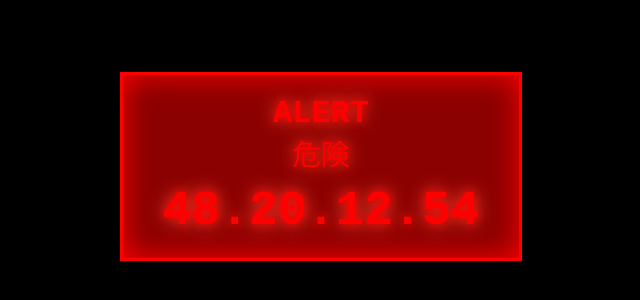
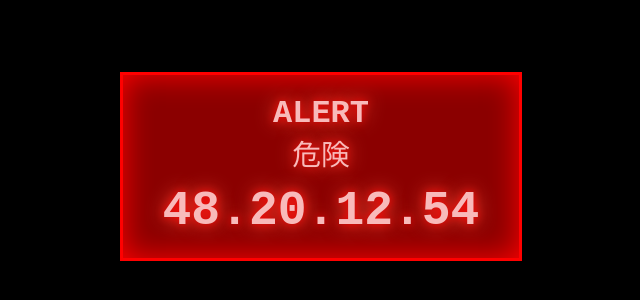
Before and after one commit to D4RKM47R1X/LSCON-Timer, a plain HTML site: page index.html in a window 1280 px wide. Shown: the part 234-534 px from the top of the page, without its empty margins (319-959 px from the left). Drawn offline with Linux system fonts and the light colour scheme.

Commit message:
Update color index.html

```diff
--- a/index.html
+++ b/index.html
@@ -18,7 +18,7 @@
     border: 3px solid red;
     padding: 20px 40px;
     text-align: center;
-    color: #FF0000;
+    color: #f8baba;
     font-family: 'Orbitron', monospace;
     text-shadow: 0 0 10px #FF0000, 0 0 20px #FF6347;
     box-shadow: 0 0 30px red inset;
```
